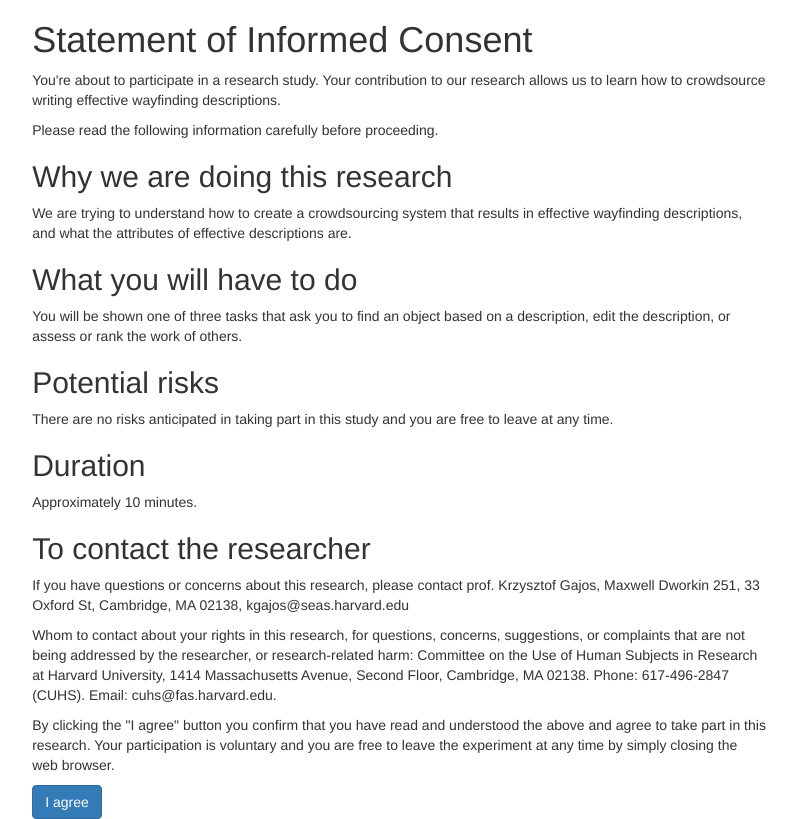
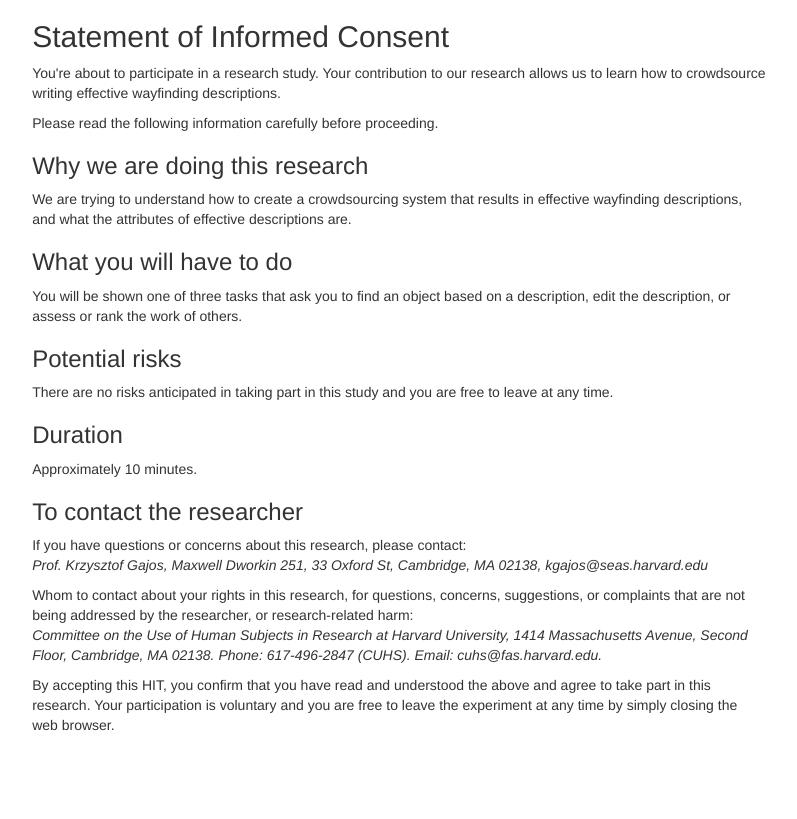
Before and after one commit to brian-ho/cs279-final-project, a Python web app: template templates/consent.html in a window 1280 px wide. Shown: the whole page, without its empty margins (77-874 px from the left). After the commit the page ends 731 px from the top, so only its background shows below. Run offline with Jinja, Linux system fonts and the light colour scheme; the template is opened without the code that fills it, so the values that code supplies are empty; some libraries are stand-ins or nearby versions.

Commit message:
Update consent.

```diff
--- a/templates/consent.html
+++ b/templates/consent.html
@@ -11,36 +11,38 @@
 	<div class="row">
   <div class="col-sm-1"></div>
   <div class="col-sm-7">
-  			<h1>Statement of Informed Consent</h1>
+	<h2>Statement of Informed Consent</h1>
 
 
 <p>You're about to participate in a research study. Your contribution to our research allows us to learn how to crowdsource writing effective wayfinding descriptions.</p>
 
 <p>Please read the following information carefully before proceeding.</p>
 
-<h2>Why we are doing this research</h2>
+<h3>Why we are doing this research</h3>
 <p>We are trying to understand how to create a crowdsourcing system that results in effective wayfinding descriptions, and what the attributes of effective descriptions are.</p>
 
-<h2>What you will have to do</h2>
+<h3>What you will have to do</h3>
 <p>You will be shown one of three tasks that ask you to find an object based on a description, edit the description, or assess or rank the work of others.</p>
 
-<h2>Potential risks</h2>
+<h3>Potential risks</h3>
 <p>There are no risks anticipated in taking part in this study and you are free to leave at any time.</p>
 
-<h2>Duration</h2>
+<h3>Duration</h3>
 <p>Approximately 10 minutes.</p>
 
-<h2>To contact the researcher</h2>
-<p>If you have questions or concerns about this research, please contact prof. Krzysztof Gajos, Maxwell Dworkin 251, 33 Oxford St, Cambridge, MA 02138, kgajos@seas.harvard.edu</p>
+<h3>To contact the researcher</h3>
+<p>If you have questions or concerns about this research, please contact:
+  <br><i>Prof. Krzysztof Gajos, Maxwell Dworkin 251, 33 Oxford St, Cambridge, MA 02138, kgajos@seas.harvard.edu</i></p>
 
-<p>Whom to contact about your rights in this research, for questions, concerns, suggestions, or complaints that are not being addressed by the researcher, or research-related harm: Committee on the Use of Human Subjects in Research at Harvard University, 1414 Massachusetts Avenue, Second Floor, Cambridge, MA 02138. Phone: 617-496-2847 (CUHS). Email: cuhs@fas.harvard.edu.</p>
+<p>Whom to contact about your rights in this research, for questions, concerns, suggestions, or complaints that are not being addressed by the researcher, or research-related harm:
+  <br><i>Committee on the Use of Human Subjects in Research at Harvard University, 1414 Massachusetts Avenue, Second Floor, Cambridge, MA 02138. Phone: 617-496-2847 (CUHS). Email: cuhs@fas.harvard.edu.</i></p>
 
-<p>By clicking the "I agree" button you confirm that you have read and understood the above and agree to take part in this research. Your participation is voluntary and you are free to leave the experiment at any time by simply closing the web browser.</p>
-
+<p>By accepting this HIT, you confirm that you have read and understood the above and agree to take part in this research. Your participation is voluntary and you are free to leave the experiment at any time by simply closing the web browser.</p>
+<!--
 <form>
     <input type="button" class="btn btn-primary" value="I agree" />
 </form>
-
+-->
   </div>
 	</div>
 </body>
```
Also changed, not shown: main.py (+21 -4 lines).
